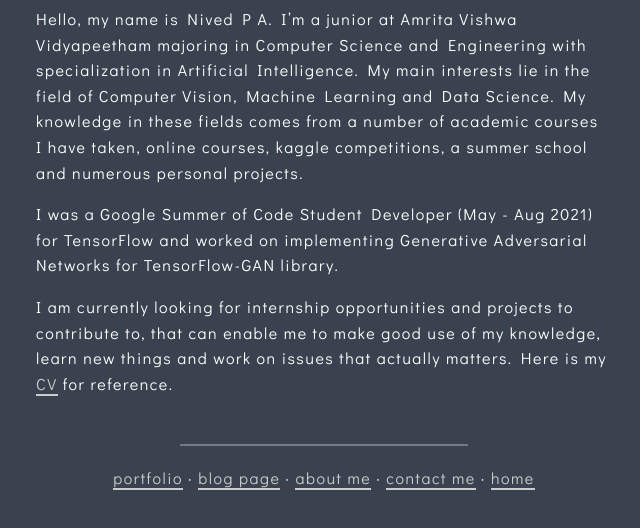
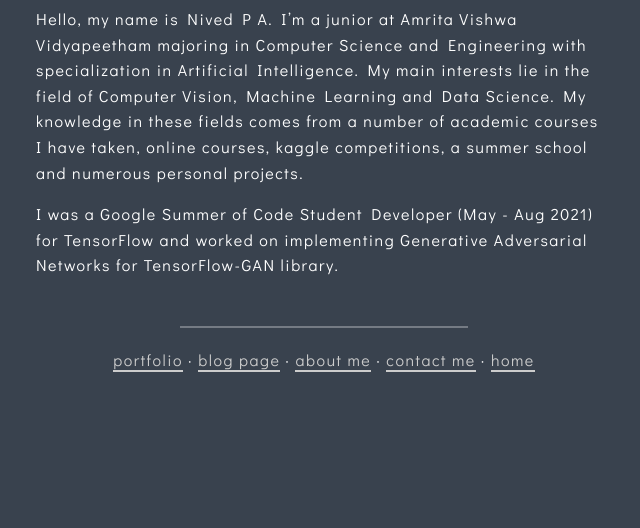
Before and after one commit to nivedwho/nivedwho.github.io, a plain HTML site: page about/index.html in a window 1280 px wide. Shown: the part 154-682 px from the top of the page, without its empty margins (316-956 px from the left). Drawn offline with Linux system fonts and the light colour scheme.

Commit message:
Add files via upload

```diff
--- a/about/index.html
+++ b/about/index.html
@@ -79,7 +79,6 @@ I was a Google Summer of Code Student Developer (May - Aug 2021) for TensorFlow
 
         <article role="article" class="flex-container"><p>Hello, my name is Nived P A. I&rsquo;m a junior at Amrita Vishwa Vidyapeetham majoring in Computer Science and Engineering with specialization in Artificial Intelligence. My main interests lie in the field of Computer Vision, Machine Learning and Data Science. My knowledge in these fields comes from a number of academic courses I have taken, online courses, kaggle competitions, a summer school and numerous personal projects.</p>
 <p>I was a Google Summer of Code Student Developer (May - Aug 2021) for TensorFlow and worked on implementing Generative Adversarial Networks for TensorFlow-GAN library.</p>
-<p>I am currently looking for internship opportunities and projects to contribute to, that can enable me to make good use of my knowledge, learn new things and work on issues that actually matters. Here is my <a href="/Nived-CV.pdf">CV</a> for reference.</p>
 </article>
 
 
```
Also changed, not shown: index.html (+1 -1 lines), sam.ico.
